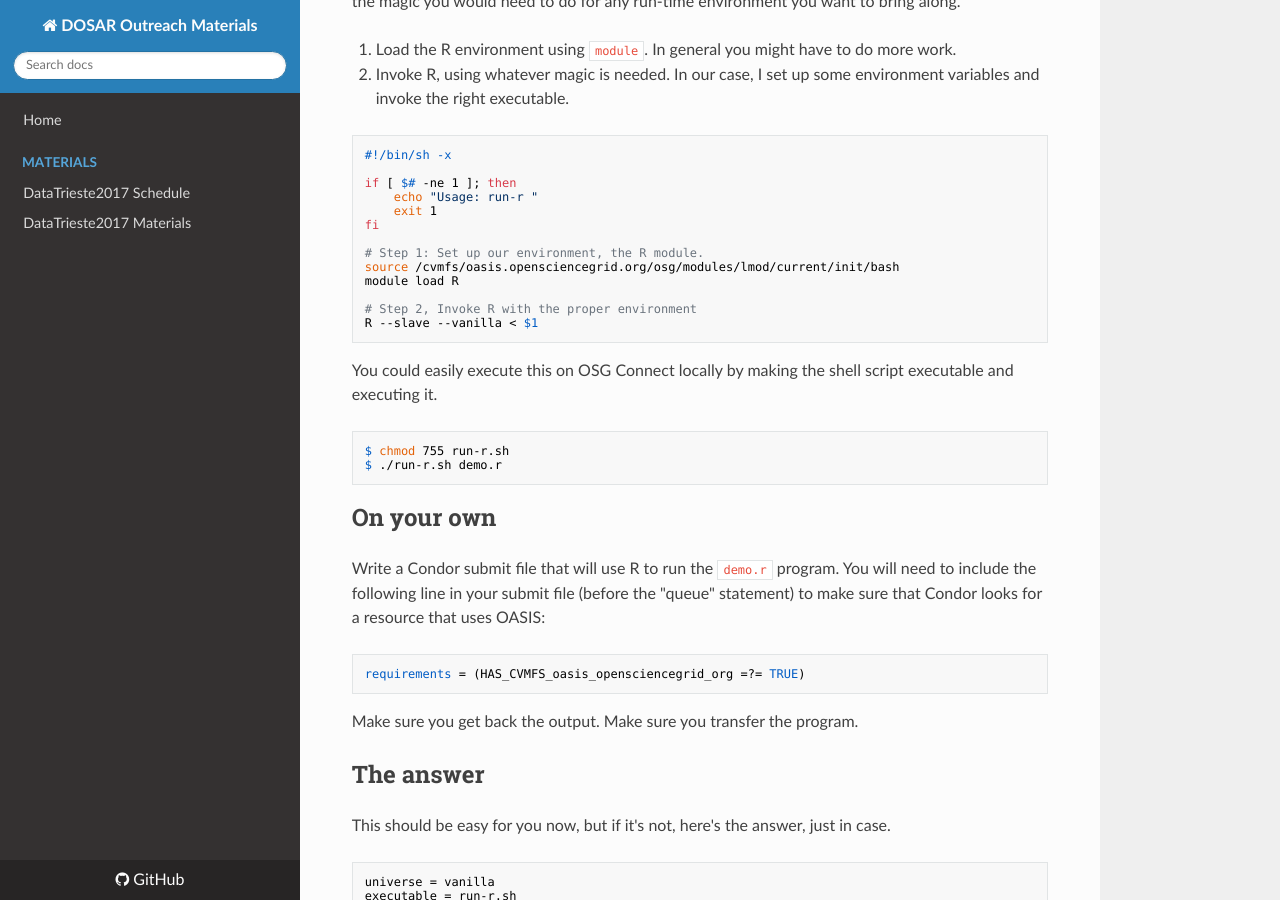
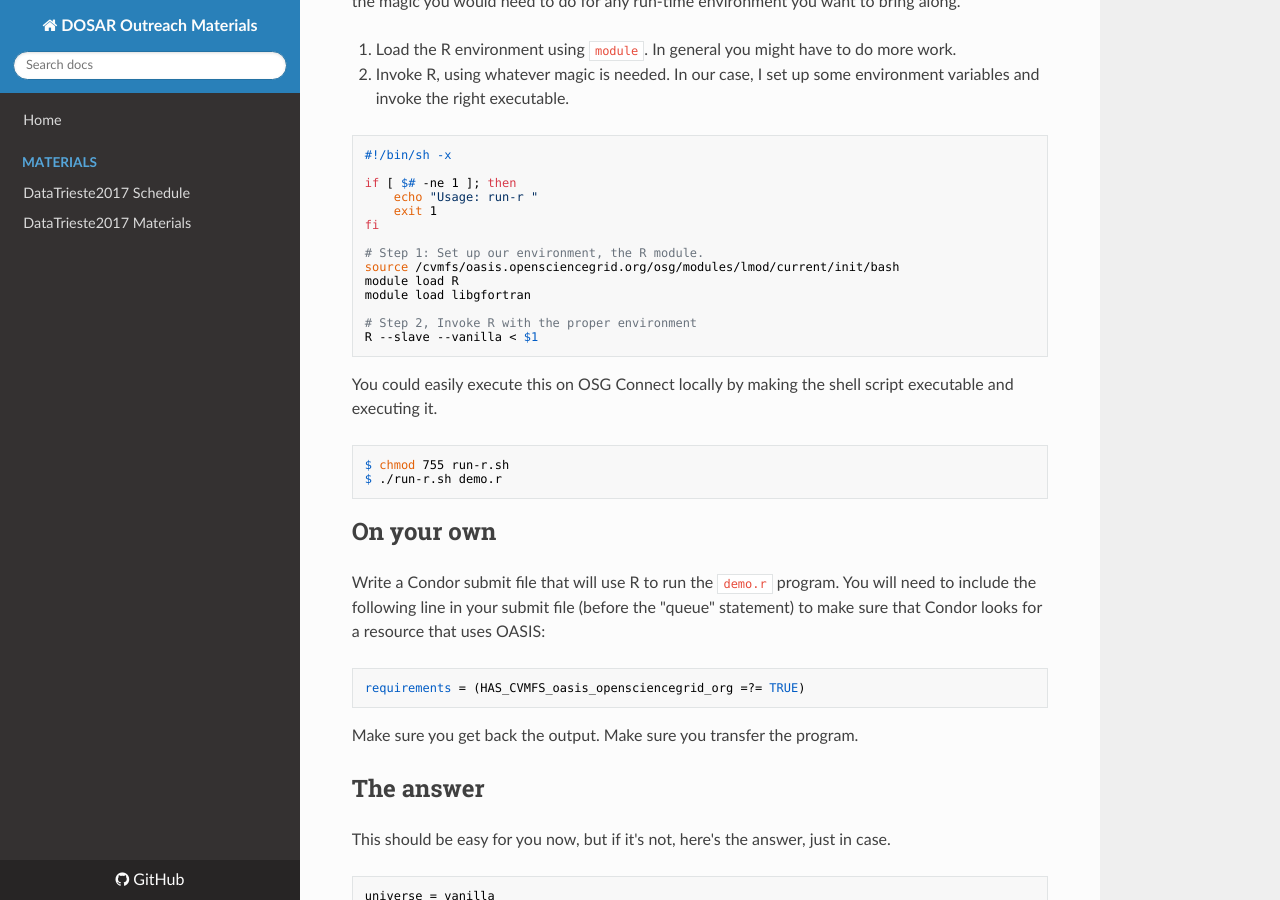
Before and after one commit to opensciencegrid/dosar, an MkDocs documentation site: the page built from docs/Materials/06-RJob.md, in a window 1280 px wide and 900 px high, scrolled down 2423 px. Built offline with MkDocs 1.6.1, drawn with Linux system fonts in a browser that asks for light colours; nearby versions of some CDN libraries; old or Windows-style settings are respelled for this version of MkDocs.

Commit message:
Update 06-RJob.md

```diff
--- a/docs/Materials/06-RJob.md
+++ b/docs/Materials/06-RJob.md
@@ -91,6 +91,7 @@ fi
 # Step 1: Set up our environment, the R module.
 source /cvmfs/oasis.opensciencegrid.org/osg/modules/lmod/current/init/bash
 module load R
+module load libgfortran
 
 # Step 2, Invoke R with the proper environment
 R --slave --vanilla < $1
```
